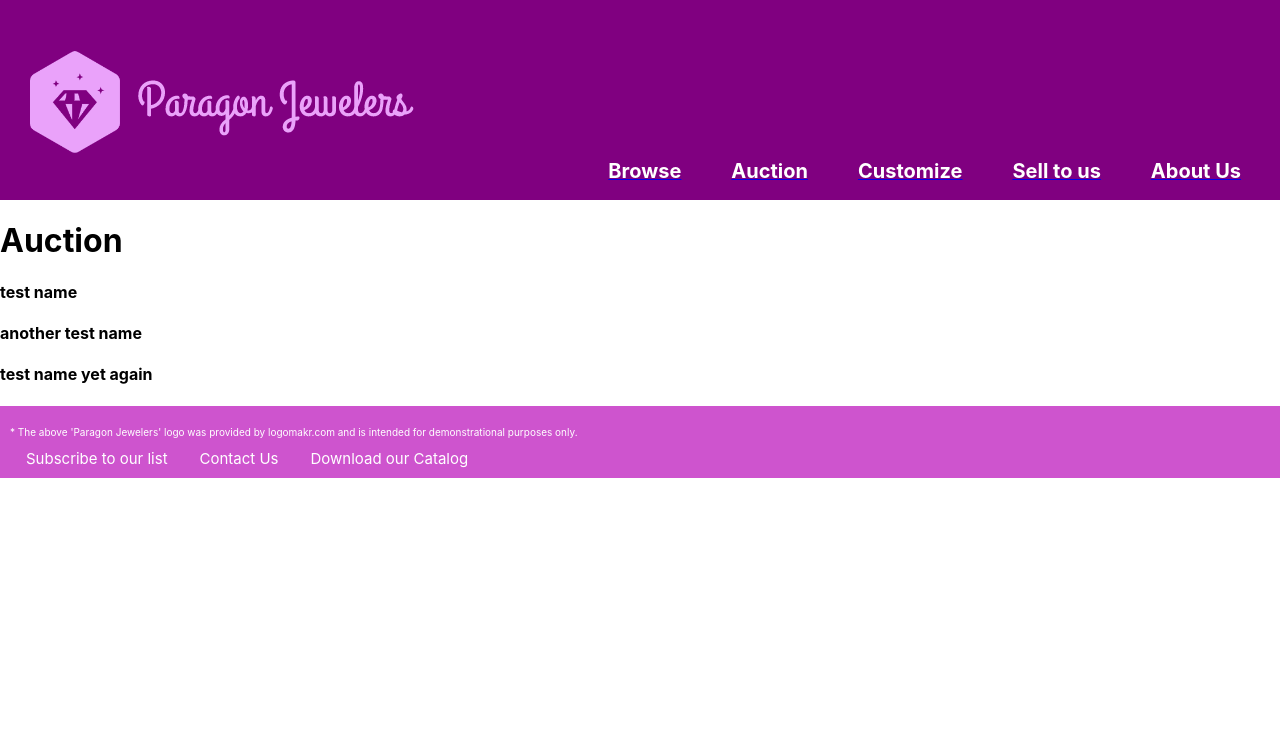
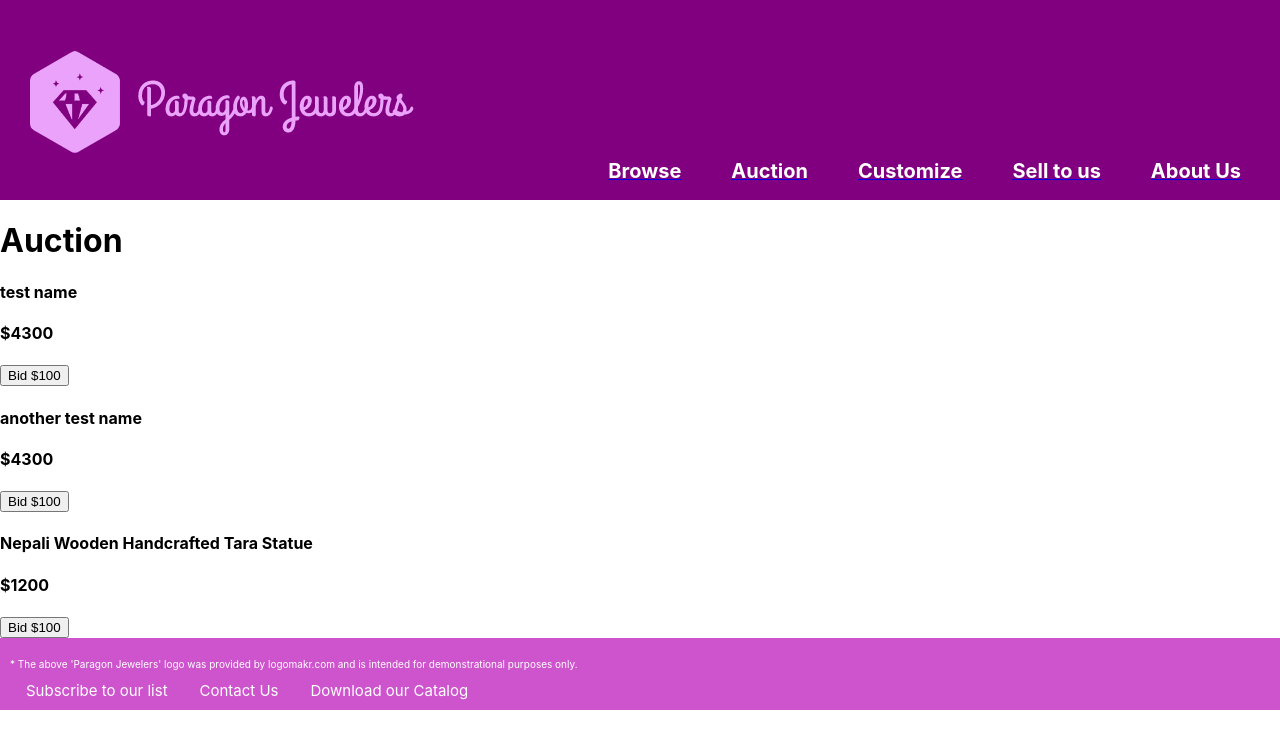
Before and after one commit to NaumanSir/paragon_jewelers, a React (Create React App) app: page /auction in a window 1280 px wide. Shown: the top 748 px of the page. Built offline with nearby package versions, Linux system fonts and the light colour scheme; what google-maps-react would draw is missing.

Commit message:
functions to staging bids added

```diff
--- a/src/AuctionItems.js
+++ b/src/AuctionItems.js
@@ -21,12 +21,12 @@ const AuctionItems = [
     },
     {
         id: 1003,
-        name: "test name yet again",
-        details: "Nepali Tara",
+        name: "Nepali Wooden Handcrafted Tara Statue",
+        details: "24 lbs, 3\' tall, 3.12\' wide",
         desc: "",
-        est_value: 10550,
-        starting_bid: 4300,
-        img_src: "",
+        est_value: 4300,
+        starting_bid: 1200,
+        img_src: "https://cdn.pixabay.com/photo/2013/07/16/19/07/tara-163076_1280.jpg",
         img_alt: "test"
     },
 ]
--- a/src/ProductList.js
+++ b/src/ProductList.js
@@ -82,9 +82,18 @@ const ProductList = [
     },
     {
         id: 10,
+        name: "Wristy Business",
+        category: "yet another category",
+        price: 11250,
+        type: "bracelet",
+        img_src: "https://cdn.pixabay.com/photo/2017/11/09/16/21/bangles-2933988_1280.jpg",
+        feature: true
+    },
+    {
+        id: 11,
         name: "Green with Envy",
         category: "yet another category",
-        price: 6250,
+        price: 16250,
         type: "bracelet",
         img_src: "https://cdn.pixabay.com/photo/2016/01/13/08/48/cartier-1137400_1280.jpg",
         feature: true
--- a/src/components/Auction.js
+++ b/src/components/Auction.js
@@ -2,16 +2,30 @@ import React from "react"
 import AuctionItems from "../AuctionItems"
 
 class Auction extends React.Component {
-    // constructor() {
-    //     super()
-    //     this.state = {}
-    // }
+    constructor() {
+        super()
+        this.state = {
+            bid: 0
+        }
+        this.addHundred = this.addHundred.bind(this)
+    }
+
+    addHundred() {
+        this.setState(prevState => {
+            return {
+                bid: prevState.bid + 100
+            }
+        })
+    }
+
     render() {
 
         const items = AuctionItems.map(item => {
             return (
                 <div>
                     <h4>{item.name}</h4>
+                    <h4>${item.starting_bid}</h4>
+                    <button onClick={this.addHundred}>Bid $100</button>
                 </div>
             )
         })
```
